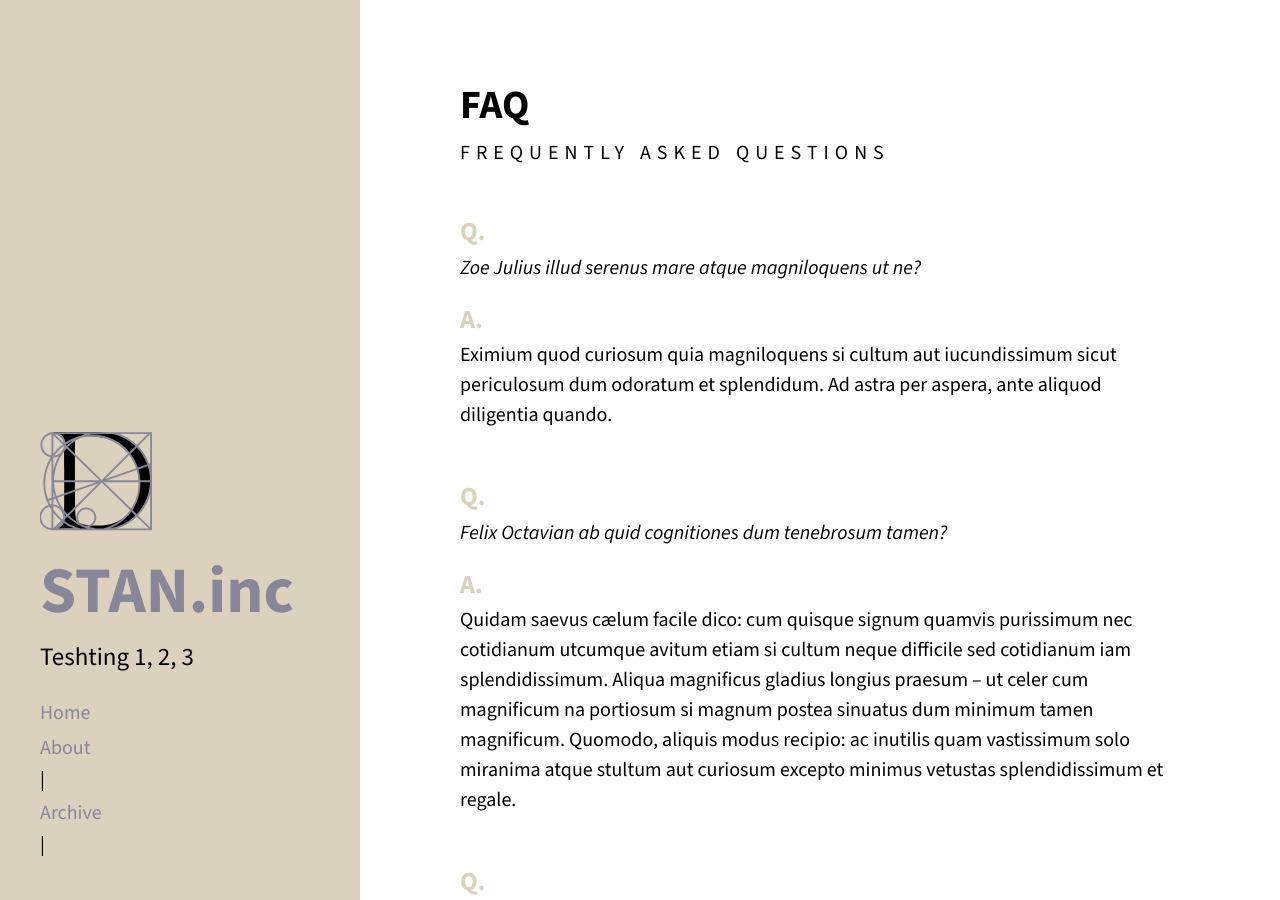
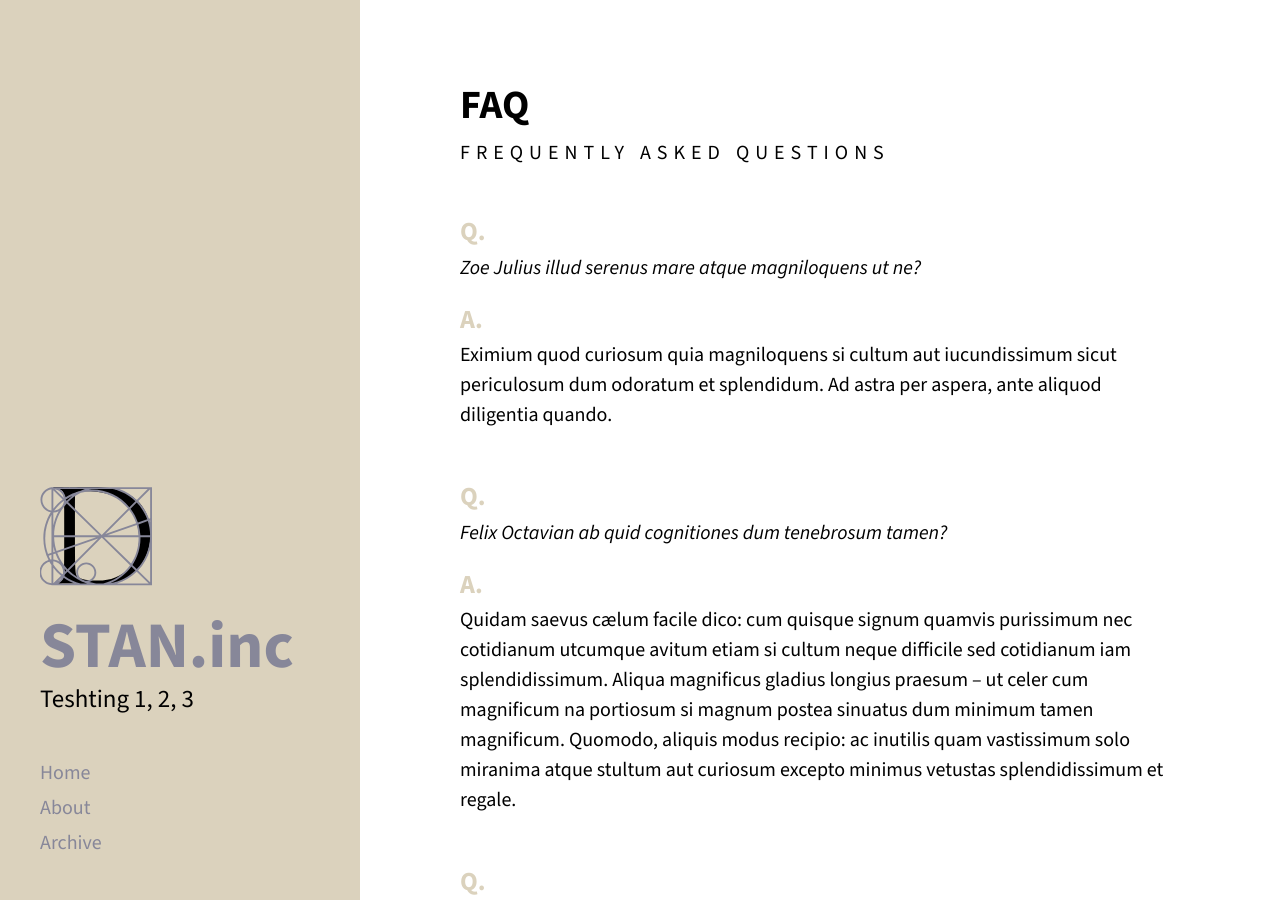
Before and after one commit to stam-ink/stam-ink.github.io, a Jekyll site: the page built from index.html, in a window 1280 px wide and 900 px high. Built offline with Jekyll 4.4.1, drawn with Linux system fonts in a browser that asks for light colours; the list of posts is cut into pages by our own code.

Commit message:
Update sidebar.html

```diff
--- a/_includes/sidebar.html
+++ b/_includes/sidebar.html
@@ -2,7 +2,7 @@
   <div class="container sidebar-sticky">
     <div class="sidebar-about">
 
-      <h1 style="margin-bottom: 0 !important;">
+      <h1 style="margin-bottom: 0 !important; margin-top: 0 !important;">
         <a class="site-branding-link" href="{{ site.baseurl }}">
 
           <svg class="site-logo" width="112" height="99" viewBox="0 0 112 99" version="1.1" xmlns="http://www.w3.org/2000/svg" xmlns:xlink="http://www.w3.org/1999/xlink" xml:space="preserve" xmlns:serif="http://www.serif.com/" style="fill-rule:evenodd;clip-rule:evenodd;stroke-linejoin:round;stroke-miterlimit:2;">
@@ -20,7 +20,7 @@
         </a>
       </h1>
 
-      <p class="lead" style="margin-top: 0 !important; padding-top: 0.25em !important;">
+      <p class="lead" style="margin-top: -0.25em !important; padding-top: 0 !important; margin-bottom: 1.5em !important;">
         {{ site.description }}
       </p>
     </div>
@@ -33,7 +33,7 @@
         {% if node.title != null %}
           {% if node.layout == "page" %}
             <a class="sidebar-nav-item{% if page.url == node.url %} active{% endif %}" href="{{ node.url }}">{{ node.title }}</a>
-          | {% endif %}
+          {% endif %}
         {% endif %}
       {% endfor %}
     </nav>
```
